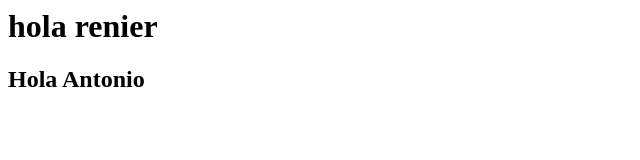
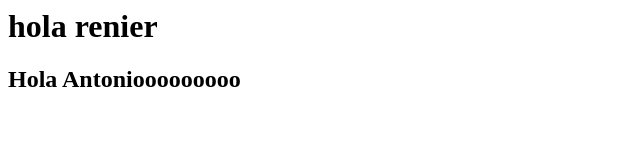
Before and after one commit to maxantonio/testhtml, a plain HTML site: page index.html in a window 1280 px wide. Shown: the whole page, without its empty margins (0-640 px from the left). Drawn offline with Linux system fonts and the light colour scheme.

Commit message:
+ se agregaron oooooh

```diff
--- a/index.html
+++ b/index.html
@@ -1,2 +1,2 @@
 <h1>hola renier</h1>
-<h2>Hola Antonio</h2>
+<h2>Hola Antoniooooooooo</h2>
```
